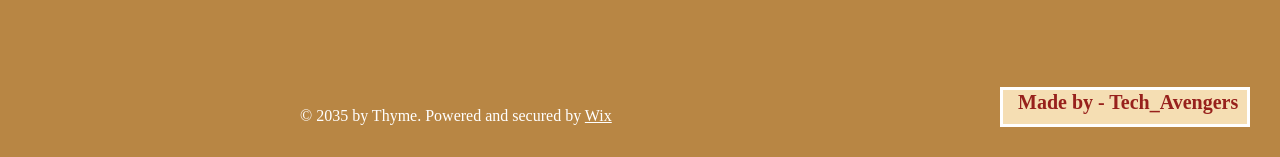
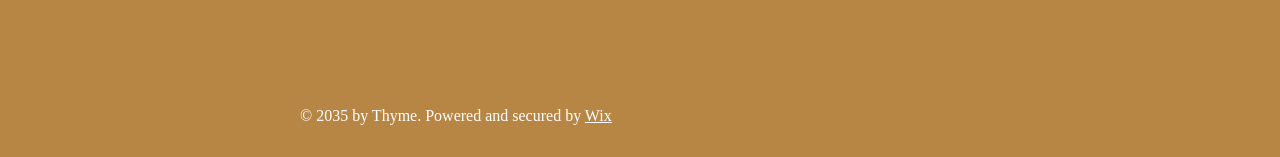
Before and after one commit to priyankapayal/Thyme, a plain HTML site: page contact.html in a window 1280 px wide. Shown: the part 1673-1830 px from the top of the page. Drawn offline with Linux system fonts and the light colour scheme.

Commit message:
first commit

```diff
--- a/contact.css
+++ b/contact.css
@@ -389,22 +389,3 @@ span{
     text-decoration: underline;
     cursor: pointer;
 }
-
-
-.team-box{
-  border: 3px solid white;
-  height: 40px;
-  width: 250px;
-margin-top: 280px;
-  margin-left: 1000px;
-  background-color: wheat;
-}
-
-.team-name{
-  color: rgba(139, 9, 9, 0.89);
-  position: absolute;
-  margin-top: 1px;
-  margin-left: 15px;
-font-size: 20px;
-font-weight: bolder;
-}
--- a/contact.html
+++ b/contact.html
@@ -159,7 +159,7 @@ Saturday to Sunday 12pm to 11pm <br><br></p>
     </div>
 
     <p class="last">© 2035 by Thyme. Powered and secured by <span>Wix</span> </p>
-    <div class="team-box"><p class="team-name">Made by - Tech_Avengers</p></div>
+
   </div>
 
 
--- a/ourvision.css
+++ b/ourvision.css
@@ -380,21 +380,3 @@ span{
     text-decoration: underline;
     cursor: pointer;
 }
-
-.team-box{
-  border: 3px solid white;
-  height: 40px;
-  width: 250px;
-margin-top: 280px;
-  margin-left: 1000px;
-  background-color: wheat;
-}
-
-.team-name{
-  color: rgba(139, 9, 9, 0.89);
-  position: absolute;
-  margin-top: 1px;
-  margin-left: 15px;
-font-size: 20px;
-font-weight: bolder;
-}
```
Also changed, not shown: index.html (+2 -0 lines), ourvision.html (+1 -1 lines).
